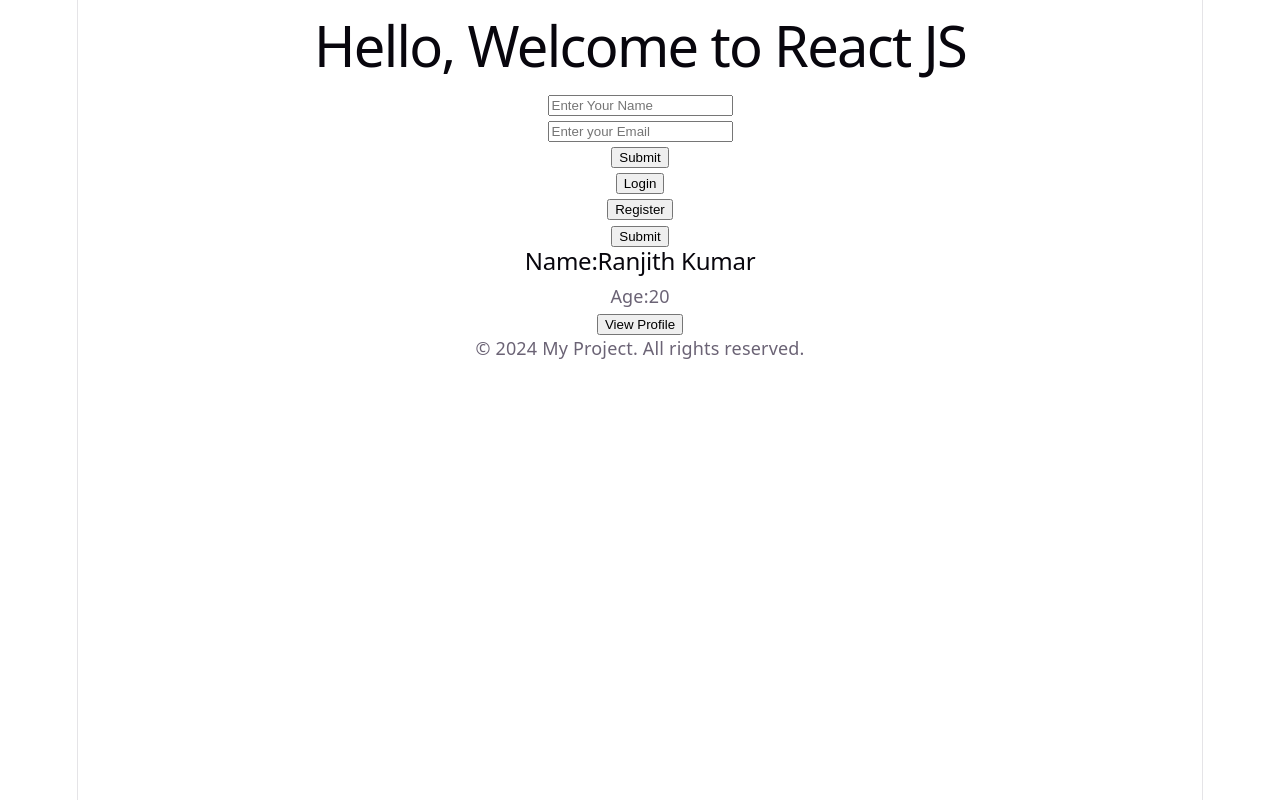
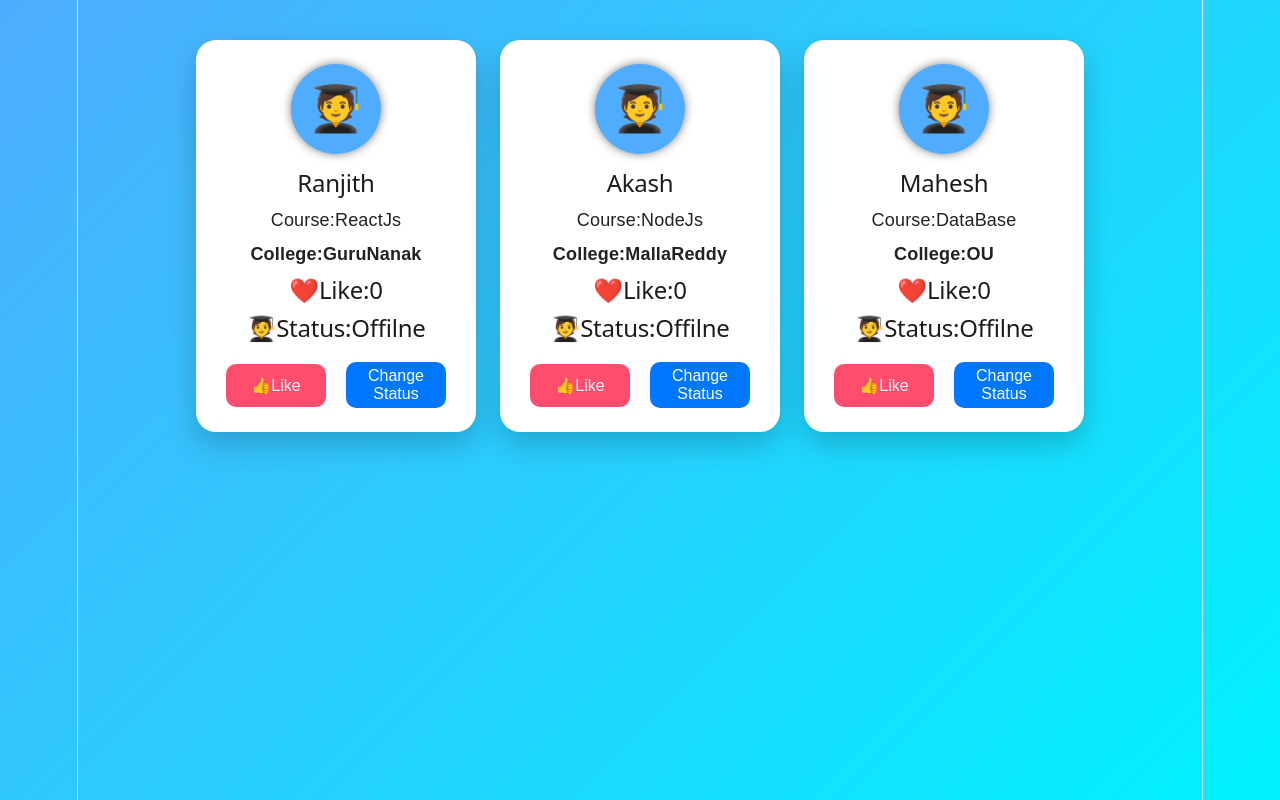
Before and after one commit to ranjithkumarsunnam/Internship, a React (Vite) app in the folder my-project/: page / in a window 1280 px wide. Built offline with nearby package versions, Linux system fonts and the light colour scheme.

Commit message:
Dynamic rendering using props & state

```diff
--- a/my-project/src/App.css
+++ b/my-project/src/App.css
@@ -1,184 +1,98 @@
-.counter {
-  font-size: 16px;
-  padding: 5px 10px;
-  border-radius: 5px;
-  color: var(--accent);
-  background: var(--accent-bg);
-  border: 2px solid transparent;
-  transition: border-color 0.3s;
-  margin-bottom: 24px;
-
-  &:hover {
-    border-color: var(--accent-border);
-  }
-  &:focus-visible {
-    outline: 2px solid var(--accent);
-    outline-offset: 2px;
-  }
+* {
+  margin: 0;
+  padding: 0;
+  box-sizing: border-box;
+  font-family: Arial, Helvetica, sans-serif;
 }
 
-.hero {
-  position: relative;
-
-  .base,
-  .framework,
-  .vite {
-    inset-inline: 0;
-    margin: 0 auto;
-  }
-
-  .base {
-    width: 170px;
-    position: relative;
-    z-index: 0;
-  }
-
-  .framework,
-  .vite {
-    position: absolute;
-  }
-
-  .framework {
-    z-index: 1;
-    top: 34px;
-    height: 28px;
-    transform: perspective(2000px) rotateZ(300deg) rotateX(44deg) rotateY(39deg)
-      scale(1.4);
-  }
-
-  .vite {
-    z-index: 0;
-    top: 107px;
-    height: 26px;
-    width: auto;
-    transform: perspective(2000px) rotateZ(300deg) rotateX(40deg) rotateY(39deg)
-      scale(0.8);
-  }
+body {
+  min-height: 100vh;
+  background: linear-gradient(135deg, #4facfe 0%, #00f2fe 100%);
+  display: flex;
+  justify-content: center;
+  align-items: center;
 }
 
-#center {
+.Container {
   display: flex;
-  flex-direction: column;
-  gap: 25px;
-  place-content: center;
-  place-items: center;
-  flex-grow: 1;
-
-  @media (max-width: 1024px) {
-    padding: 32px 20px 24px;
-    gap: 18px;
-  }
+  justify-content: center;
+  align-items: center;
+  gap: 24px;
+  flex-wrap: wrap;
+  padding: 40px 20px;
 }
 
-#next-steps {
-  display: flex;
-  border-top: 1px solid var(--border);
-  text-align: left;
-
-  & > div {
-    flex: 1 1 0;
-    padding: 32px;
-    @media (max-width: 1024px) {
-      padding: 24px 20px;
-    }
-  }
-
-  .icon {
-    margin-bottom: 16px;
-    width: 22px;
-    height: 22px;
-  }
-
-  @media (max-width: 1024px) {
-    flex-direction: column;
-    text-align: center;
-  }
+.box {
+  width: 280px;
+  background-color: #ffffff;
+  border-radius: 20px;
+  padding: 24px;
+  text-align: center;
+  box-shadow: 0 12px 30px rgba(0, 0, 0, 0.2);
+  transition: transform 0.3s ease, box-shadow 0.3s ease;
 }
 
-#docs {
-  border-right: 1px solid var(--border);
-
-  @media (max-width: 1024px) {
-    border-right: none;
-    border-bottom: 1px solid var(--border);
-  }
+.box:hover {
+  transform: translateY(-6px);
+  box-shadow: 0 16px 35px rgba(0, 0, 0, 0.25);
 }
 
-#next-steps ul {
-  list-style: none;
-  padding: 0;
+.likeBtn{
+  background-color: #ff4d6d;
+
+}
+.likeBtn:hover{
+  background-color: #4facfe;
+}
+.statusBtn{
+  background-color: #0077ff;
+  padding:5px;
   display: flex;
-  gap: 8px;
-  margin: 32px 0 0;
-
-  .logo {
-    height: 18px;
-  }
-
-  a {
-    color: var(--text-h);
-    font-size: 16px;
-    border-radius: 6px;
-    background: var(--social-bg);
-    display: flex;
-    padding: 6px 12px;
-    align-items: center;
-    gap: 8px;
-    text-decoration: none;
-    transition: box-shadow 0.3s;
-
-    &:hover {
-      box-shadow: var(--shadow);
-    }
-    .button-icon {
-      height: 18px;
-      width: 18px;
-    }
-  }
-
-  @media (max-width: 1024px) {
-    margin-top: 20px;
-    flex-wrap: wrap;
-    justify-content: center;
-
-    li {
-      flex: 1 1 calc(50% - 8px);
-    }
-
-    a {
-      width: 100%;
-      justify-content: center;
-      box-sizing: border-box;
-    }
-  }
+  justify-content: center;
+}
+.statusBtn:hover{
+background-color: #0056d2;
 }
 
-#spacer {
-  height: 88px;
-  border-top: 1px solid var(--border);
-  @media (max-width: 1024px) {
-    height: 48px;
-  }
+button{
+  width: 100px;
+  padding: 12px;
+  margin-top: 10px;
+  border: none;
+  border-radius: 10px;
+  color: white;
+  cursor: pointer;
+  font-size: 16px;
 }
+.Profile{
+  width: 90px;
+  height: 90px;
+  border-radius: 50px;
+  display: flex;
+  justify-content: center;
+  align-items: center;
+  background-color: #4facfe;
+  margin: auto;
+  font-size: 45px;
+  margin-bottom: 15px;
+  color: white;
+  box-shadow: 0 0 10px rgba(0, 0, 0, 0.5);
+}
+.Profile:hover{
+  transform:translateY(-10px)
+}
+h2{
+  color: #1f1b1b;
+  margin-bottom: 10px;
+}
+p{
+  margin: 8px 0;
+  color: #222;
+}
+.Buttons{
+  display: flex;
+  gap: 20px;
+  justify-content: center;
+  align-items: center;
 
-.ticks {
-  position: relative;
-  width: 100%;
-
-  &::before,
-  &::after {
-    content: '';
-    position: absolute;
-    top: -4.5px;
-    border: 5px solid transparent;
-  }
-
-  &::before {
-    left: 0;
-    border-left-color: var(--border);
-  }
-  &::after {
-    right: 0;
-    border-right-color: var(--border);
-  }
 }
--- a/my-project/src/App.jsx
+++ b/my-project/src/App.jsx
@@ -1,23 +1,16 @@
-import Header from './Components/Header';
+/* import Header from './Components/Header';
 import Footer from './Components/Footer';
 import Form from'./Components/Form';
 import Button from "./Components/Button";
-import Card from "./Components/Card";
+import Card from "./Components/Card"; */
+import Student from "./Components/Student";
+import './App.css';
 function App(){
   return(
-    <div>
-      <Header/>
-      <Form/>
-
-      <Button text="Login"/><br></br>
-      <Button text="Register"/><br></br>
-      <Button text="Submit"/>
-
-      <Card name="Ranjith Kumar" age={20}/>
-
-
-      <Footer/>
-
+    <div className="Container">
+      <Student name="Ranjith" course="ReactJs" college="GuruNanak"/>
+      <Student name="Akash" course="NodeJs" college="MallaReddy"/>
+      <Student name="Mahesh" course="DataBase" college="OU"/>
     </div>
   )
 }
--- /dev/null
+++ b/my-project/src/Components/Student.jsx
@@ -0,0 +1,26 @@
+import { useState } from "react";
+
+function Student(props){
+    const [like,setLike] =useState(0);
+    const [status,setStatus]=useState("Offilne");
+        return(
+        <div className="box">
+            <div className="Profile">
+                🧑‍🎓
+            </div>
+
+            <h2>{props.name}</h2>
+
+            <p><stronge>Course:{props.course}</stronge></p>
+            <p><strong>College:{props.college}</strong></p>
+            <h2>❤️Like:{like}</h2>
+            <h2> 🧑‍🎓Status:{status}</h2>
+            <div className="Buttons">
+
+            <button className="likeBtn" onClick={()=>setLike(like+1)}>👍Like</button>
+            <button className="statusBtn" onClick={()=>setStatus(status === "Offilne" ? "Online" : "Offilne")}>Change Status </button>
+        </div>
+        </div>
+    );
+}
+export default Student;
```
